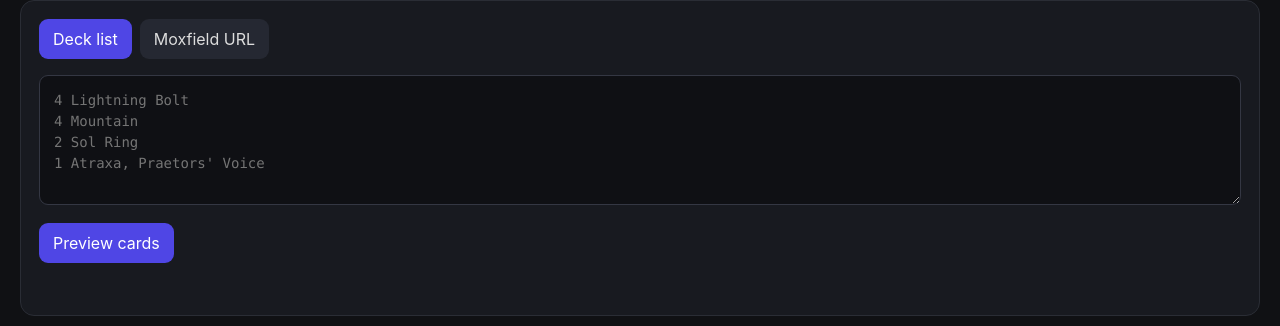
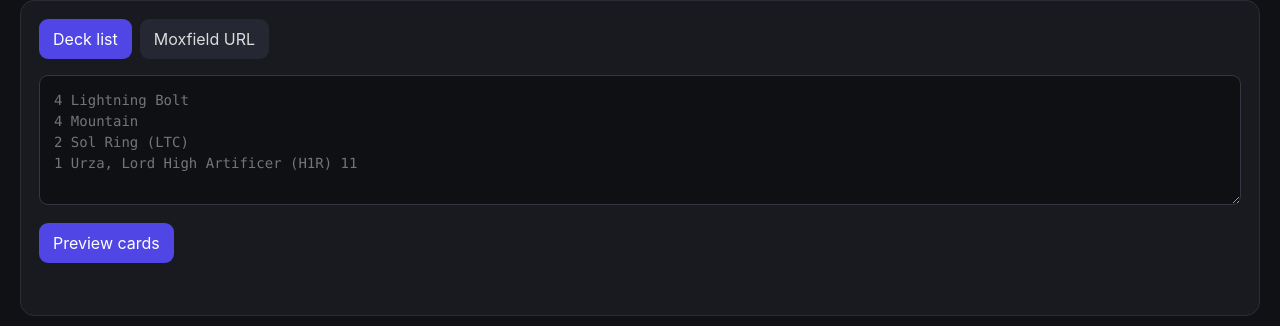
Before and after one commit to Godkayaki/dw-deck, a Flask app: page / in a window 1280 px wide. Shown: the part 132-458 px from the top of the page. Run offline with Flask 3, Linux system fonts and the light colour scheme; some libraries are stand-ins or nearby versions.

Commit message:
update tdo

```diff
--- a/templates/index.html
+++ b/templates/index.html
@@ -29,8 +29,8 @@
       <div id="list-input">
         <textarea name="decklist" placeholder="4 Lightning Bolt
 4 Mountain
-2 Sol Ring
-1 Atraxa, Praetors' Voice"></textarea>
+2 Sol Ring (LTC)
+1 Urza, Lord High Artificer (H1R) 11"></textarea>
       </div>
 
       <div id="moxfield-input" class="hidden">
```
Also changed, not shown: README.md.
